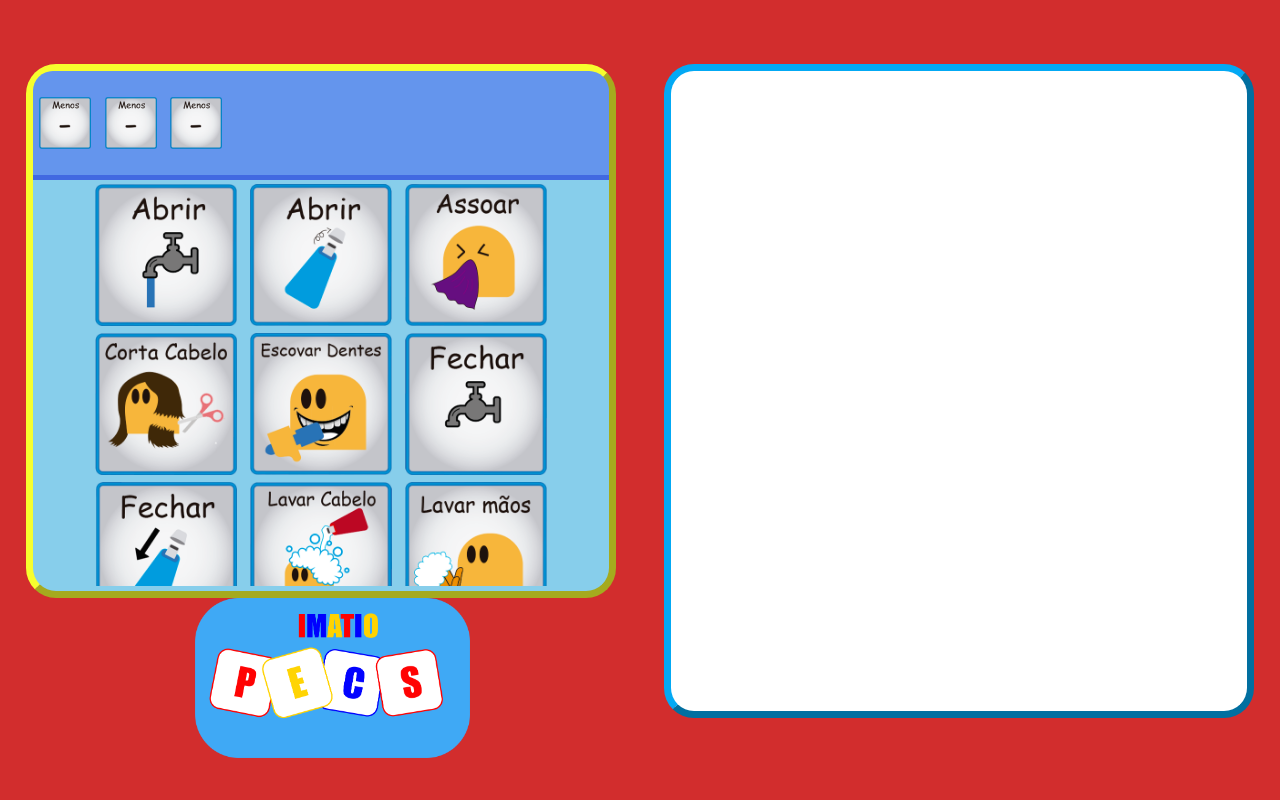
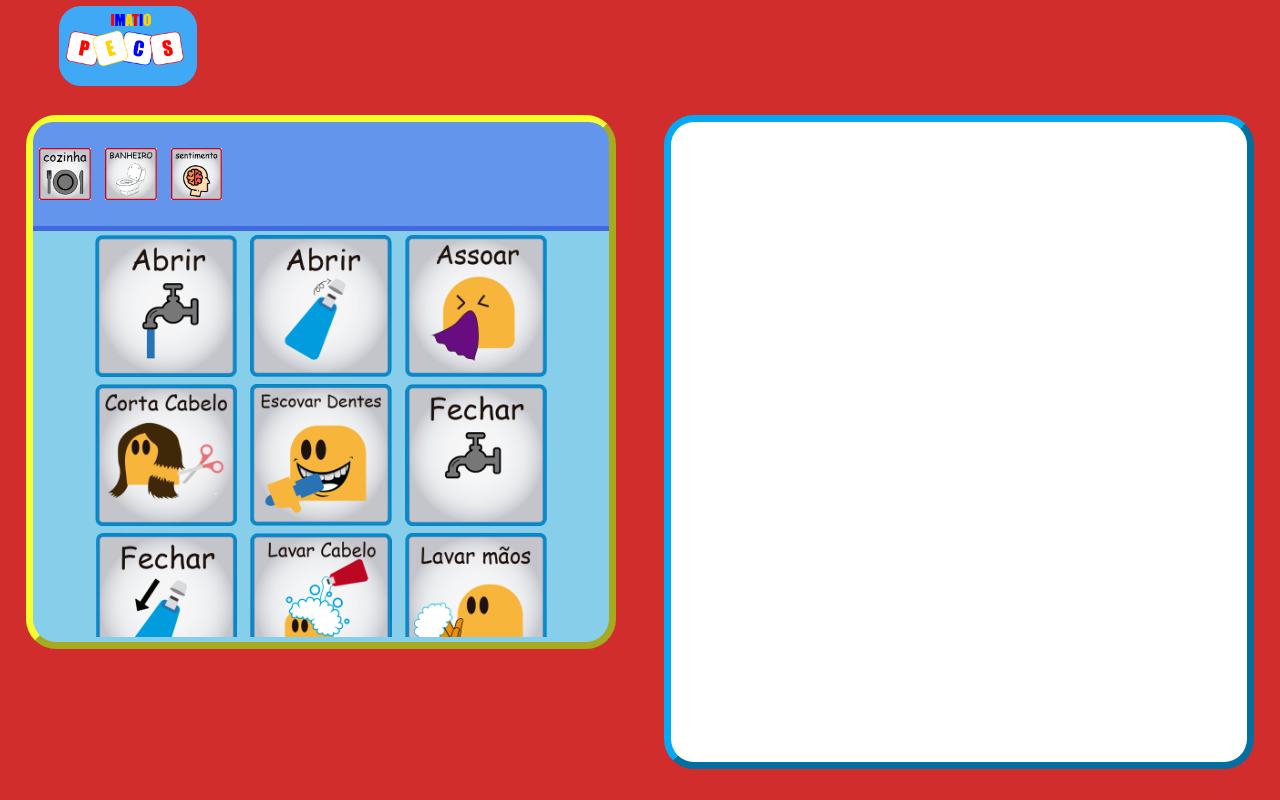
Before and after one commit to GustNun/imatio, a plain HTML site: page index.html in a window 1280 px wide. Drawn offline with Linux system fonts and the light colour scheme; files whose address does not match are found by name.

Commit message:
Progresso 3

```diff
--- a/css/style.css
+++ b/css/style.css
@@ -43,7 +43,7 @@
     width: 45%;
     height: 65%;
     margin-left: 2%;
-    margin-top: 5%;
+    margin-top: 1.5%;
 }
 #escolhidos{
     float: right;
@@ -53,7 +53,7 @@
     width: 45%;
     height: 80%;
     margin-right: 2%;
-    margin-top: 5%;
+    margin-top: 1.5%;
 }
 #categorias{
     text-align: center;
@@ -84,5 +84,9 @@
 }
 #logo{
     align-self: auto;
-    height: 20vh;
+    height: 10vh;
+    margin: 0;
+    margin-right: 80%;
+    margin-top: 0.5%;
+    margin-bottom: 0.5%;
 }
--- a/index.html
+++ b/index.html
@@ -9,18 +9,18 @@
     </head>
     <body>
         <div id="geral">
+            <img src="./midia/logo.png" id="logo"/>
             <div id="pecs">
                 <div id="categorias">
-                    <img src="./midia/alimento/menos.png" class="categ" onclick="mudarCategoria(1);" />
-                    <img src="./midia/alimento/menos.png" class="categ" onclick="mudarCategoria(2);" />
-                    <img src="./midia/alimento/menos.png" class="categ" onclick="mudarCategoria(3);" />
+                    <img src="./midia/catego/cozinha.jfif" class="categ" onclick="mudarCategoria(1);" />
+                    <img src="./midia/catego/sentimento.jfif" class="categ" onclick="mudarCategoria(3);" />
+                    <img src="./midia/catego/banheiro.jfif" class="categ" onclick="mudarCategoria(2);" />
                 </div>
                 <iframe src="./categorias/banheiro.html" style="height: 78%; width: 100%;" id="cat"></iframe>
             </div>
             <div id="escolhidos">
 
             </div>
-            <img src="./midia/logo.png" id="logo"/>
         </div>
     </body>
 </html>
```
Also changed, not shown: midia/catego/banheiro.jfif (added), midia/catego/cozinha.jfif (added), midia/catego/sentimento.jfif (added).
